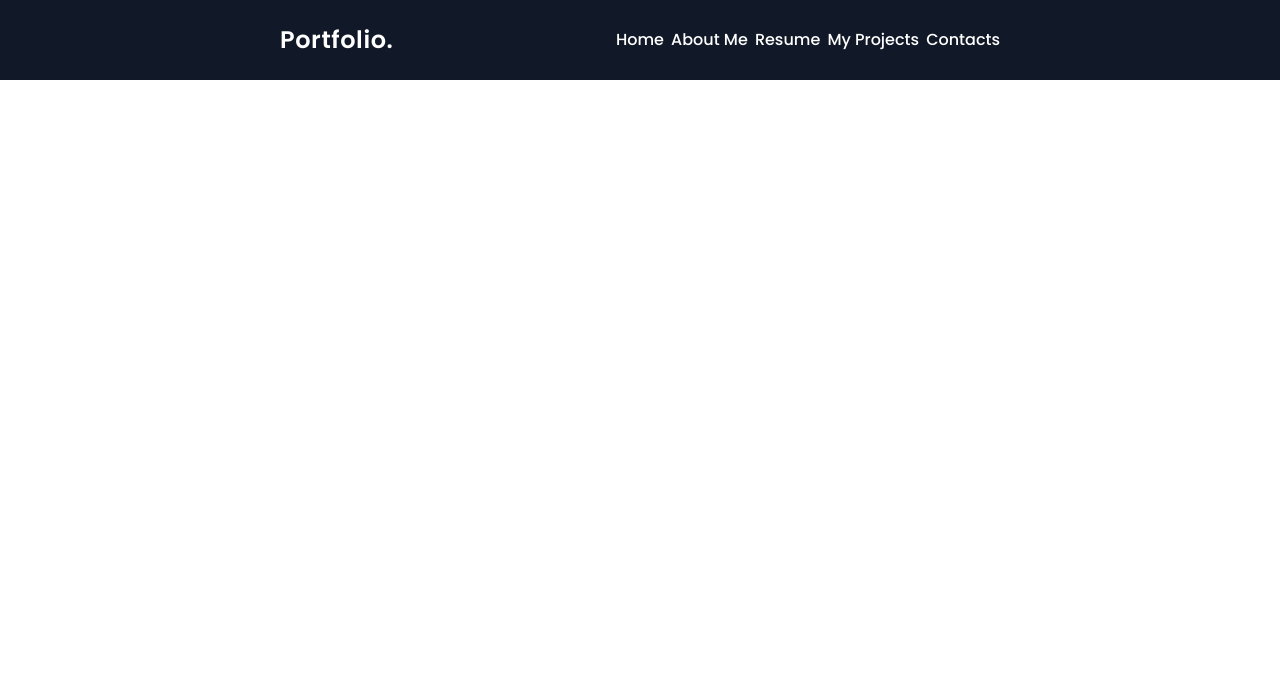
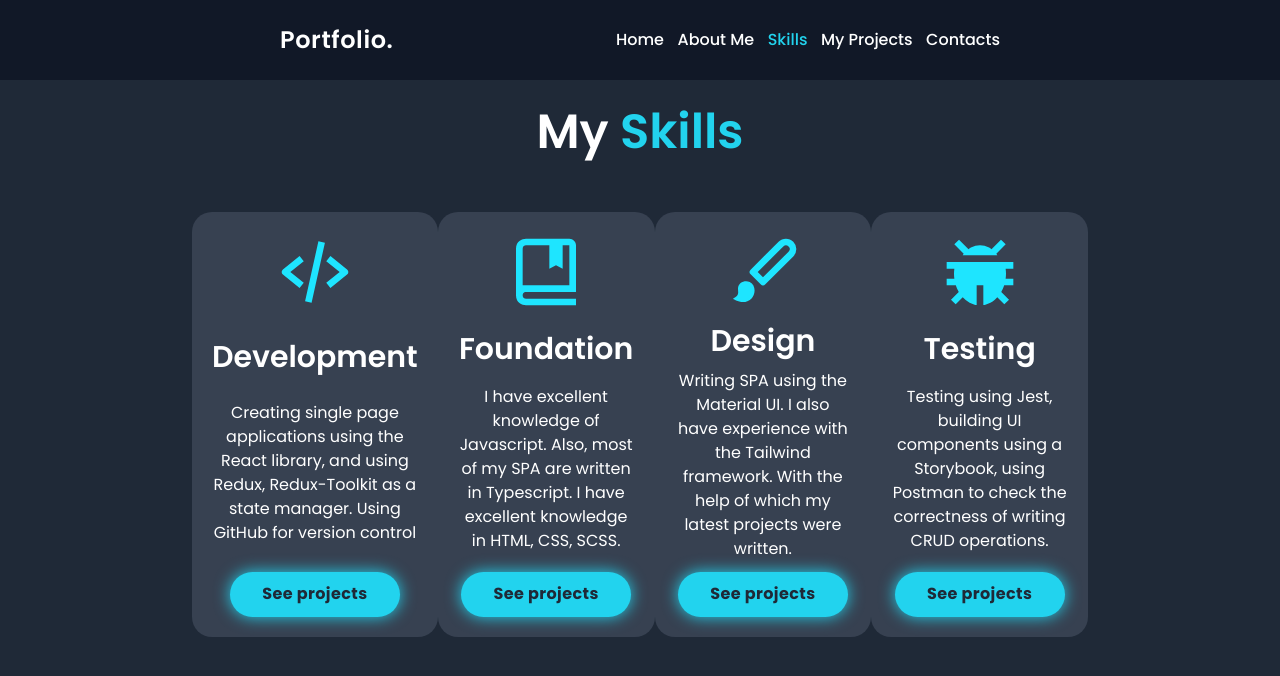
Before and after one commit to KirillMatviychuck/portfolio-v2, a React (Create React App) app: page /skills in a window 1280 px wide. Shown: the top 676 px of the page. Built offline with nearby package versions, Linux system fonts and the light colour scheme.

Commit message:
added Skills page

```diff
--- a/src/common/components/App/App.tsx
+++ b/src/common/components/App/App.tsx
@@ -2,7 +2,7 @@ import { Route, Routes } from "react-router-dom";
 import { Header } from "../Header/Header";
 import { Home } from "../../../pages/Home/Home";
 import { AboutMe } from "../../../pages/AboutMe/AboutMe";
-import { Resume } from "../../../pages/Resume/Resume";
+import { Skills } from "../../../pages/Skills/Skills";
 import { MyProjects } from "../../../pages/MyProjects/MyProjects";
 import { Contacts } from "../../../pages/Contacts/Contacts";
 
@@ -13,7 +13,7 @@ export const App = () => {
       <Routes>
         <Route path='/' element={<Home />} />
         <Route path='/about' element={<AboutMe />} />
-        <Route path='/resume' element={<Resume />} />
+        <Route path='/skills' element={<Skills />} />
         <Route path='/projects' element={<MyProjects />} />
         <Route path='/contacts' element={<Contacts />} />
       </Routes>
--- a/src/common/components/Header/Navigation/Navigation.tsx
+++ b/src/common/components/Header/Navigation/Navigation.tsx
@@ -5,7 +5,7 @@ export const Navigation = () => {
         <ul className="flex justify-between items-center w-[30%] mr-[280px] font-medium">
             <li><NavLink to={'/'} className={({ isActive }) => isActive ? 'text-cyan-400' : 'text-white hover:text-cyan-400'}>Home</NavLink></li>
             <li><NavLink to={'/about'} className={({ isActive }) => isActive ? 'text-cyan-400' : 'text-white hover:text-cyan-400'}>About Me</NavLink></li>
-            <li><NavLink to={'/resume'} className={({ isActive }) => isActive ? 'text-cyan-400' : 'text-white hover:text-cyan-400'}>Resume</NavLink></li>
+            <li><NavLink to={'/skills'} className={({ isActive }) => isActive ? 'text-cyan-400' : 'text-white hover:text-cyan-400'}>Skills</NavLink></li>
             <li><NavLink to={'/projects'} className={({ isActive }) => isActive ? 'text-cyan-400' : 'text-white hover:text-cyan-400'}>My Projects</NavLink></li>
             <li><NavLink to={'/contacts'} className={({ isActive }) => isActive ? 'text-cyan-400' : 'text-white hover:text-cyan-400'}>Contacts</NavLink></li>
         </ul>
--- a/src/common/components/Photo/Photo.tsx
+++ b/src/common/components/Photo/Photo.tsx
@@ -1,4 +1,3 @@
-
 import { FC } from "react";
 import myPhoto from "../../../assets/images/photo/me1.png"
 const Zoom = require('react-reveal/Zoom');
@@ -8,7 +7,7 @@ export const Photo: FC<Props> = ({ animation }) => {
     return (
         <Zoom>
             <div className="w-[410px] h-[410px]">
-                <div className={`flex justify-center items-center w-full h-full rounded-full relative ${animation && "animate-[wiggle_4s_ease-in-out_infinite"}]`}>
+                <div className={`flex justify-center items-center w-full h-full rounded-full relative ${animation && "animate-[wiggle_4s_ease-in-out_infinite]"}`}>
                     <span className="absolute w-full h-full rounded-full bg-cyan-400 blur-lg"></span>
                     <span className="absolute w-full h-full rounded-full bg-cyan-400"></span>
                     <div className="after:content-[''] absolute w-[380px] h-[380px] bg-gray-800 rounded-full">
--- /dev/null
+++ b/src/common/components/Skill/Skill.tsx
@@ -0,0 +1,22 @@
+import { FC } from "react"
+import { NavLink } from "react-router-dom"
+
+export const Skill: FC<Props> = ({ svgPath, title, description }) => {
+    return (
+        <div className="h-[425px] w-[325px] flex flex-col justify-between items-center bg-gray-700 p-[20px] rounded-[20px]">
+            <svg xmlns="http://www.w3.org/2000/svg" width="80" height="80" style={{ fill: "rgb(30, 229, 255)" }} viewBox="0 0 24 24" ><path d={svgPath}></path></svg>
+            <h1 className="text-3xl font-semibold">{title}</h1>
+            <p className="flex flex-col text-center">{description}</p>
+            <div className="relative">
+                <NavLink to="/projects" className="flex justify-center items-center w-[170px] h-[45px] py-4 px-4 bg-cyan-400 rounded-full text-gray-800 font-bold tracking-wide hover:text-white relative z-10">See projects</NavLink>
+                <NavLink to="/projects" className="flex justify-center items-center w-[170px] h-[45px] py-4 px-4 bg-cyan-400 rounded-full text-gray-800 font-bold tracking-wide hover:text-white absolute bottom-0 left-0 blur z-0">See projects</NavLink>
+            </div>
+        </div>
+    )
+}
+
+type Props = {
+    title: string
+    svgPath: string
+    description: string
+}
--- a/src/pages/AboutMe/AboutMeDescription/AboutMeDescription.tsx
+++ b/src/pages/AboutMe/AboutMeDescription/AboutMeDescription.tsx
@@ -13,7 +13,7 @@ export const AboutMeDescription = () => {
                     <label>&nbsp;<span className="text-cyan-400 font-semibold">
                         React, Redux, ReduxToolkit, TypeScript, Material UI
                     </span>&nbsp;</label>
-                    and other technologies.Now I am improving my skills in
+                    and other technologies. Now I am improving my skills in
                     this direction and extending them with new technologies.<br />
                     My next goal is to learn Node.js, to become a Full-Stack Developer.
                 </p>
--- a/src/pages/Resume/Resume.tsx
+++ /dev/null
@@ -1,7 +0,0 @@
-export const Resume = () => {
-    return (
-        <div>
-            Resume
-        </div>
-    )
-}
--- /dev/null
+++ b/src/pages/Skills/Skills.tsx
@@ -0,0 +1,21 @@
+import { Skill } from "../../common/components/Skill/Skill"
+
+const skillsStore = [
+    { title: "Development", description: "Creating single page applications using the React library, and using Redux, Redux-Toolkit as a state manager. Using GitHub for version control", svgPath: "m7.375 16.781 1.25-1.562L4.601 12l4.024-3.219-1.25-1.562-5 4a1 1 0 0 0 0 1.562l5 4zm9.25-9.562-1.25 1.562L19.399 12l-4.024 3.219 1.25 1.562 5-4a1 1 0 0 0 0-1.562l-5-4zm-1.649-4.003-4 18-1.953-.434 4-18z" },
+    { title: "Foundation", description: "I have excellent knowledge of Javascript. Also, most of my SPA are written in Typescript. I have excellent knowledge in HTML, CSS, SCSS.", svgPath: "M19 2.01H6c-1.206 0-3 .799-3 3v14c0 2.201 1.794 3 3 3h15v-2H6.012C5.55 19.998 5 19.815 5 19.01c0-.101.009-.191.024-.273.112-.575.583-.717.987-.727H20c.018 0 .031-.009.049-.01H21V4.01c0-1.103-.897-2-2-2zm0 14H5v-11c0-.806.55-.988 1-1h7v7l2-1 2 1v-7h2v12z" },
+    { title: "Design", description: "Writing SPA using the Material UI. I also have experience with the Tailwind framework. With the help of which my latest projects were written.", svgPath: "M21.084 2.914c-1.178-1.179-3.234-1.179-4.412 0l-8.379 8.379a.999.999 0 0 0 0 1.414l3 3a.997.997 0 0 0 1.414 0l8.379-8.379a3.123 3.123 0 0 0-.002-4.414zm-1.412 3L12 13.586 10.414 12l7.672-7.672a1.146 1.146 0 0 1 1.586.002 1.123 1.123 0 0 1 0 1.584zM8 15c-1.265-.634-3.5 0-3.5 2 0 1.197.5 2-1.5 3 0 0 3.25 2.25 5.5 0 1.274-1.274 1.494-4-.5-5z" },
+    { title: "Testing", description: "Testing using Jest, building UI components using a Storybook, using Postman to check the correctness of writing CRUD operations.", svgPath: "M6.787 7h10.426c-.108-.158-.201-.331-.318-.481l2.813-2.812-1.414-1.414-2.846 2.846a6.575 6.575 0 0 0-.723-.454 5.778 5.778 0 0 0-5.45 0c-.25.132-.488.287-.722.453L5.707 2.293 4.293 3.707l2.813 2.812c-.118.151-.21.323-.319.481zM5.756 9H2v2h2.307c-.065.495-.107.997-.107 1.5 0 .507.042 1.013.107 1.511H2v2h2.753c.013.039.021.08.034.118.188.555.421 1.093.695 1.6.044.081.095.155.141.234l-2.33 2.33 1.414 1.414 2.11-2.111a7.477 7.477 0 0 0 2.068 1.619c.479.253.982.449 1.496.58.204.052.411.085.618.118V16h2v5.914a6.23 6.23 0 0 0 .618-.118 6.812 6.812 0 0 0 1.496-.58c.465-.246.914-.55 1.333-.904.258-.218.5-.462.734-.716l2.111 2.111 1.414-1.414-2.33-2.33c.047-.08.098-.155.142-.236.273-.505.507-1.043.694-1.599.013-.039.021-.079.034-.118H22v-2h-2.308c.065-.499.107-1.004.107-1.511 0-.503-.042-1.005-.106-1.5H22V9H5.756z" },
+]
+
+export const Skills = () => {
+    return (
+        <div className="h-[91.4vh] w-[70%] bg-gray-800 flex flex-col items-center self-center text-white">
+            <div className="h-[80%] w-full flex flex-col items-center justify-around">
+                <h1 className="text-5xl font-semibold">My <span className="text-cyan-400">Skills</span></h1>
+                <div className="w-full flex justify-between justify-self-">
+                    {skillsStore.map(skill => <Skill description={skill.description} title={skill.title} svgPath={skill.svgPath} />)}
+                </div>
+            </div>
+        </div>
+    )
+}
```
